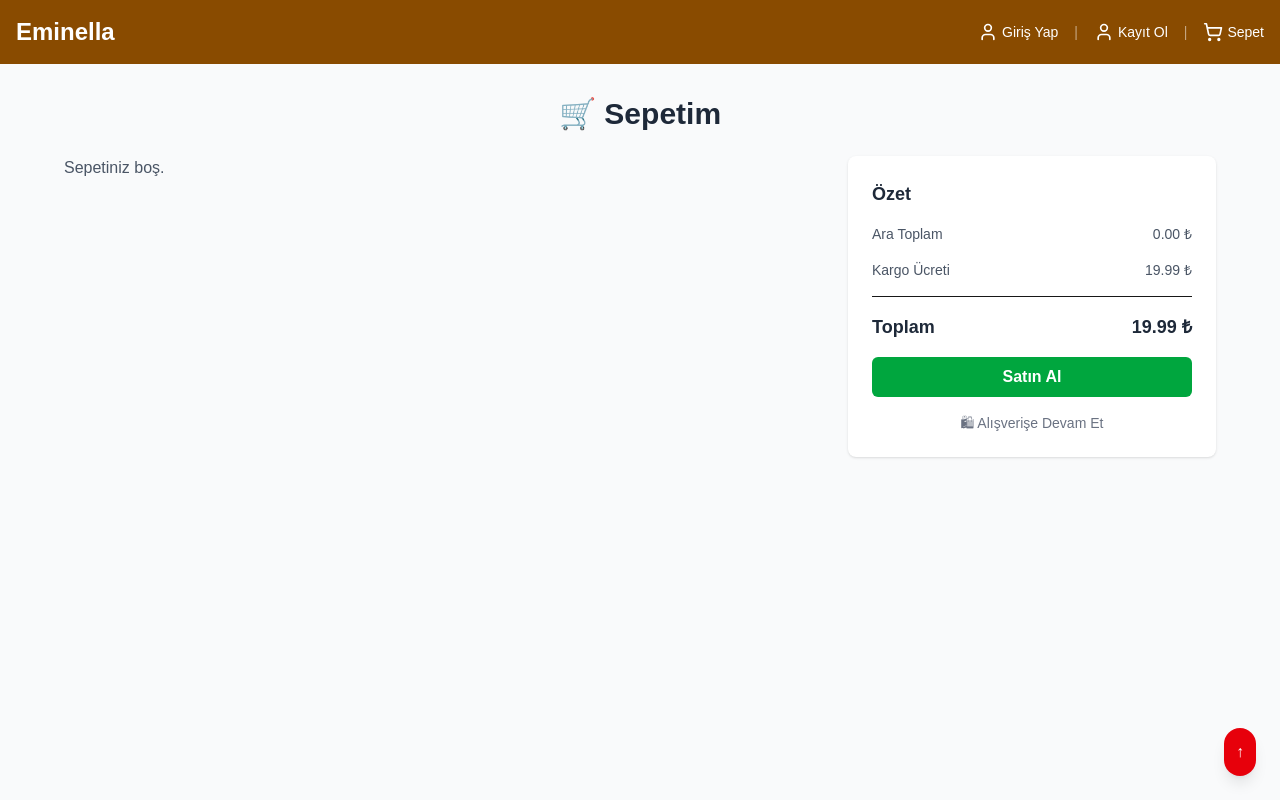
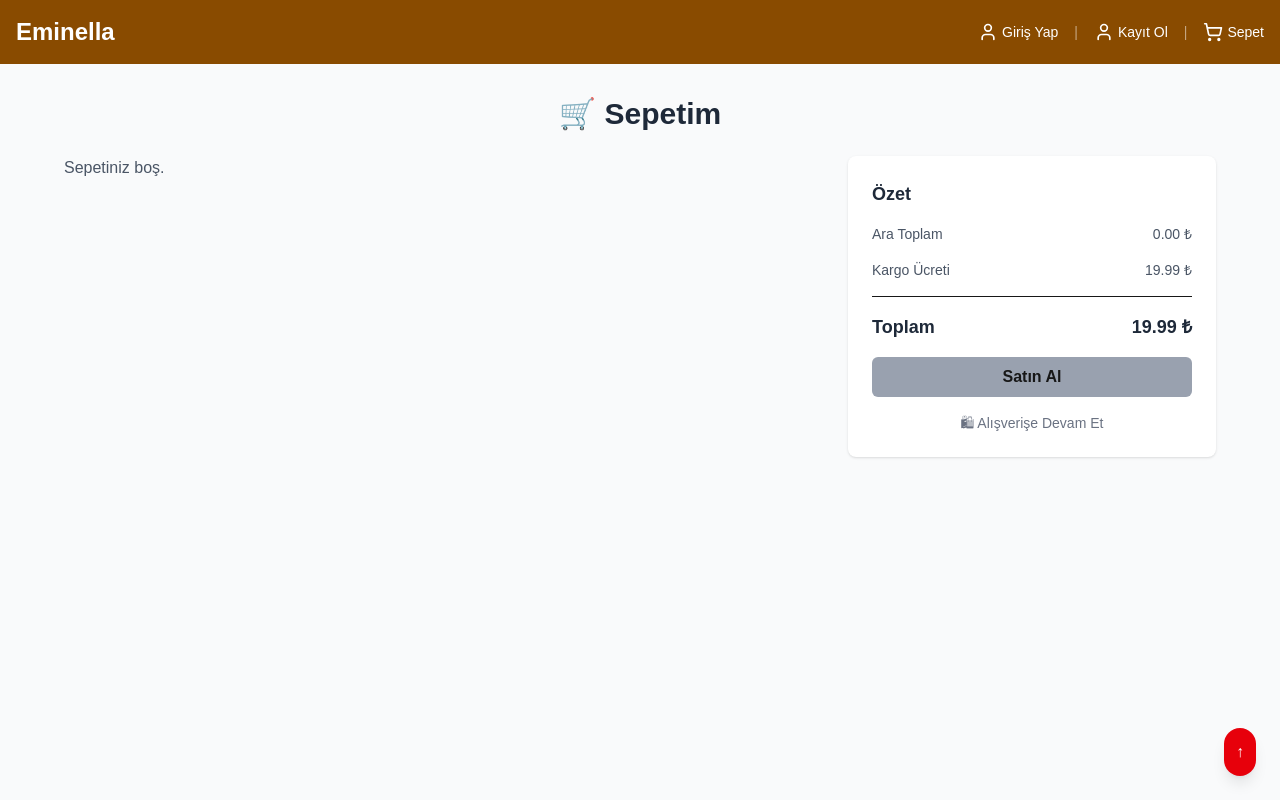
Before and after one commit to eminella/frontend-app, a Next.js app: page /cart in a window 1280 px wide. Shown: the top 800 px of the page. Built offline with nearby package versions, Linux system fonts and the light colour scheme.

Commit message:
feat(cart): Satın Al butonu ile /checkout sayfasına yönlendirme eklendi

```diff
--- a/app/cart/page.tsx
+++ b/app/cart/page.tsx
@@ -1,33 +1,37 @@
 // frontend-app/app/cart/page.tsx
 'use client';
 
-export const dynamic = 'force-dynamic';
-
-import { useRouter } from 'next/navigation';
 import { useCart } from '@/context/CartContext';
 import Image from 'next/image';
 import Link from 'next/link';
+import { useRouter } from 'next/navigation';
+
+export const dynamic = 'force-dynamic';
 
 export default function CartPage() {
+  const { cartItems, removeFromCart } = useCart();
   const router = useRouter();
-  const { cartItems, removeFromCart } = useCart();
 
-  // ara toplam
   const totalPrice = cartItems.reduce(
     (sum, item) => sum + item.price * item.quantity,
     0
   );
+  const shippingCost = 19.99;
 
-  const shippingCost = 19.99; // sabit kargo
+  const handleCheckout = () => {
+    // eğer sepet boş ise checkout sayfasına gitme
+    if (cartItems.length === 0) return;
+    router.push('/checkout');
+  };
 
   return (
     <main className="bg-gray-50 min-h-screen p-8">
-      <h1 className="text-3xl font-bold mb-6 text-center text-gray-800 flex items-center justify-center gap-2">
-        🛒 <span>Sepetim</span>
+      <h1 className="text-3xl font-bold mb-6 text-center text-gray-800">
+        🛒 Sepetim
       </h1>
 
       <div className="max-w-6xl mx-auto grid grid-cols-1 md:grid-cols-3 gap-6">
-        {/* Ürün listesi */}
+        {/* Ürün Listesi */}
         <div className="md:col-span-2 space-y-4">
           {cartItems.length === 0 ? (
             <p className="text-gray-600">Sepetiniz boş.</p>
@@ -54,7 +58,6 @@ export default function CartPage() {
                     </p>
                   </div>
                 </div>
-
                 <div className="flex items-center gap-6">
                   <p className="text-red-600 font-bold">
                     {(item.price * item.quantity).toFixed(2)} ₺
@@ -74,32 +77,30 @@ export default function CartPage() {
         {/* Özet */}
         <div className="bg-white p-6 rounded-lg shadow space-y-4">
           <h2 className="text-lg font-semibold text-gray-800">Özet</h2>
-
           <div className="flex justify-between text-sm text-gray-600">
             <span>Ara Toplam</span>
             <span>{totalPrice.toFixed(2)} ₺</span>
           </div>
-
           <div className="flex justify-between text-sm text-gray-600">
             <span>Kargo Ücreti</span>
             <span>{shippingCost.toFixed(2)} ₺</span>
           </div>
-
           <hr />
-
           <div className="flex justify-between font-bold text-lg text-gray-800">
             <span>Toplam</span>
             <span>{(totalPrice + shippingCost).toFixed(2)} ₺</span>
           </div>
-
           <button
-            onClick={() => router.push('/checkout')} // 🔑 yönlendirme
-            className="w-full bg-green-600 hover:bg-green-700 text-white py-2 rounded-md font-semibold"
+            onClick={handleCheckout}
+            className={`w-full py-2 rounded-md font-semibold transition ${
+              cartItems.length === 0
+                ? 'bg-gray-400 cursor-not-allowed'
+                : 'bg-green-600 hover:bg-green-700 text-white'
+            }`}
             disabled={cartItems.length === 0}
           >
             Satın Al
           </button>
-
           <Link
             href="/store"
             className="block text-center text-sm text-gray-500 hover:underline"
```
